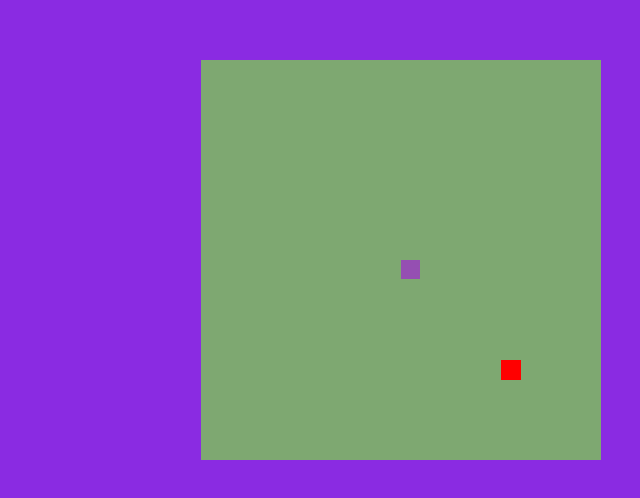
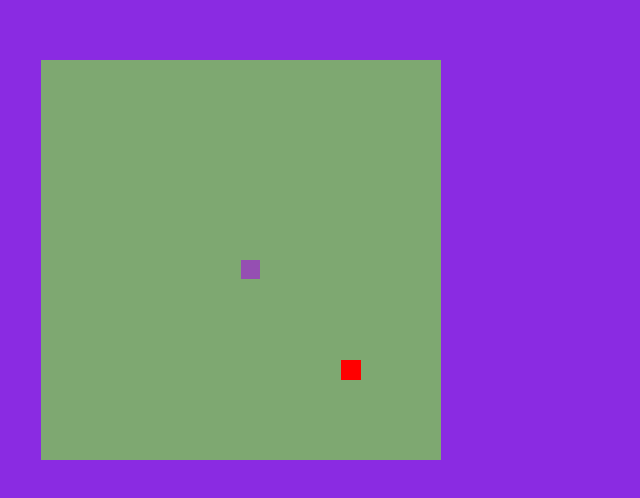
Before and after one commit to jj-soares/snake-game, a plain HTML site: page index.html in a window 1280 px wide. Shown: the part 140-638 px from the top of the page, without its empty margins (399-1039 px from the left). Drawn offline with Linux system fonts and the light colour scheme.

Commit message:
Centralizando a caixa principal no meio, botando a tela em 100%, e colocando divs para auxiliar

```diff
--- a/index.html
+++ b/index.html
@@ -10,7 +10,11 @@
 </head>
 
 <body>
-    <canvas id="stage" width="400" height="400"></canvas>
+
+    <div class="box"></div>
+    <div class="container"> <canvas id="stage" width="400" height="400"></canvas>
+
+    </div>
 
 
 </body>
--- a/styles.css
+++ b/styles.css
@@ -1,7 +1,16 @@
-body{
+body {
     background-color: blueviolet;
-    display: flex;
-    display: center;
-    margin: 200px 600px;
+    margin: 0px;
 
 }
+
+.container {
+    width: 100vw;
+    height: 100vh;
+
+    display: flex;
+    flex-direction: row;
+    justify-content: center;
+    align-items: center
+
+}
```
